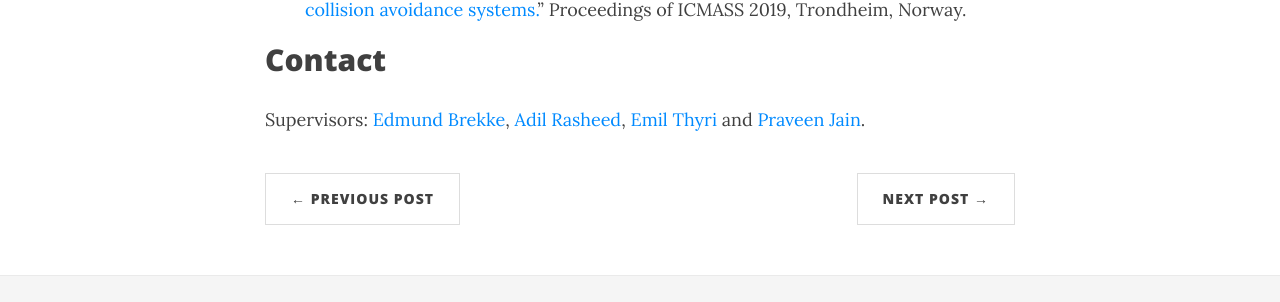
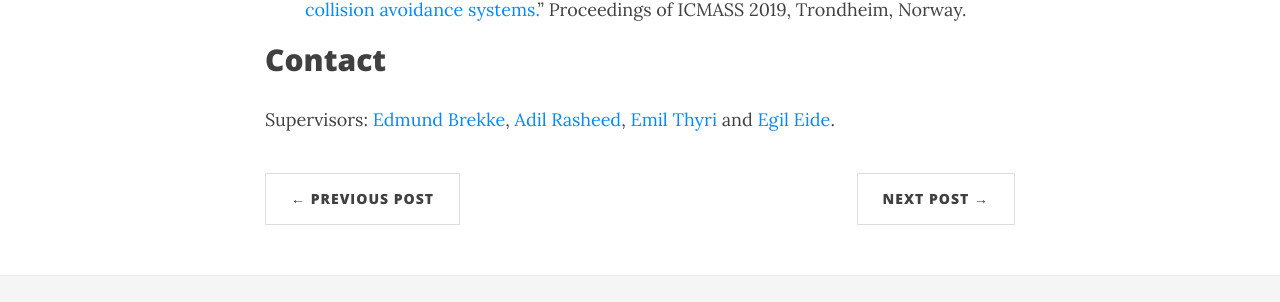
Before and after one commit to autosit/autosit.github.io, a Jekyll site: the page built from _posts/2020-04-19-ltp_canal.md, in a window 1280 px wide and 900 px high, scrolled down 3797 px. Shown: the part 439-741 px from the top of the window. Built offline with Jekyll 4.4.1, drawn with Linux system fonts in a browser that asks for light colours; nearby versions of some CDN libraries.

Commit message:
small changes on ltp canal

```diff
--- a/_posts/2020-04-19-ltp_canal.md
+++ b/_posts/2020-04-19-ltp_canal.md
@@ -69,7 +69,7 @@ The last task may possible be done in collaboration with [Simulation-based evalu
 
 ## Contact
 
-Supervisors: [Edmund Brekke], [Adil Rasheed], [Emil Thyri] and [Praveen Jain].
+Supervisors: [Edmund Brekke], [Adil Rasheed], [Emil Thyri] and [Egil Eide].
 
 [Edmund Brekke]: www.ntnu.edu/employees/edmund.brekke
 [Adil Rasheed]: https://www.ntnu.no/ansatte/adil
@@ -83,3 +83,4 @@ Supervisors: [Edmund Brekke], [Adil Rasheed], [Emil Thyri] and [Praveen Jain].
 [David Wu]: https://ntnuopen.ntnu.no/ntnu-xmlui/handle/11250/2625767?locale-attribute=en
 [Zeabuz AS]: https://zeabuz.com
 [Simulation-based evaluation of autonomous guidance systems with collision avoidance functionality]: https://autoferry.github.io/colav/2020/04/16/simulation-based-validation/
+[Egil Eide]: https://www.ntnu.no/ansatte/egil.eide
```
